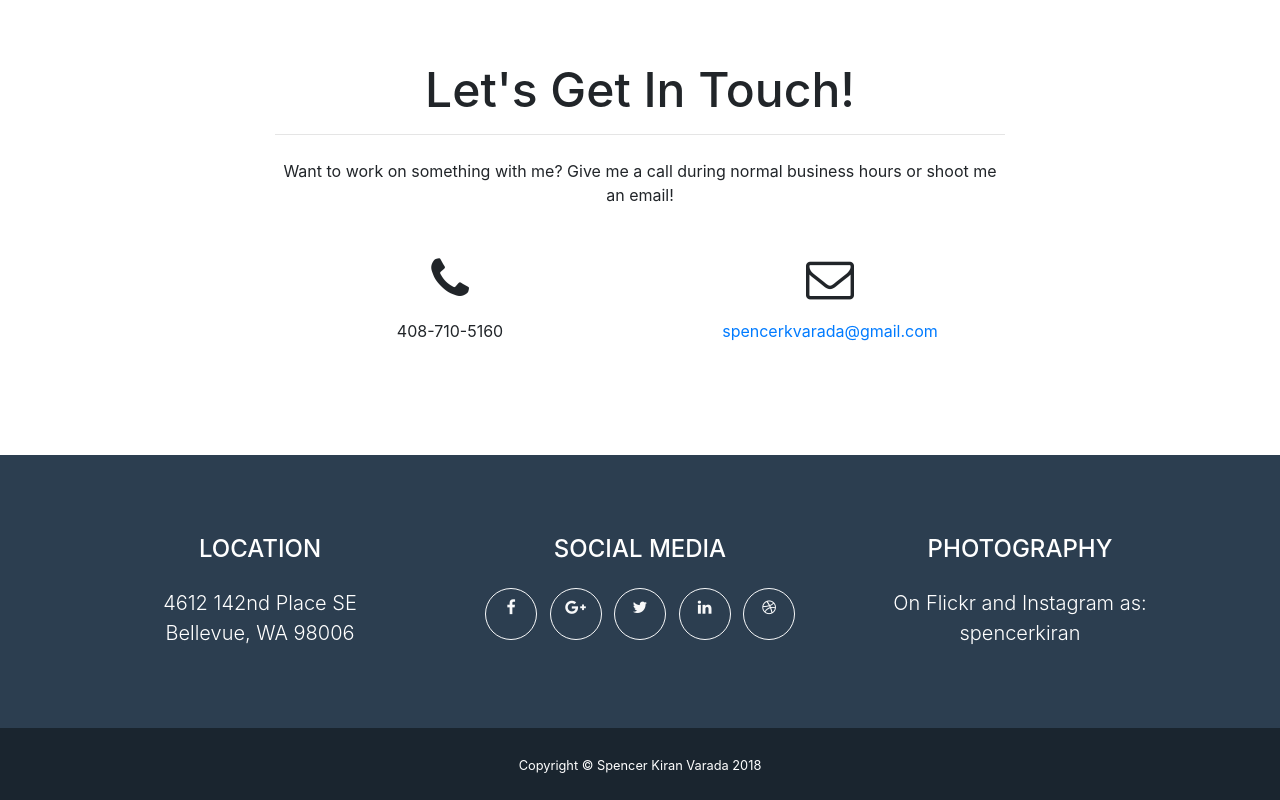
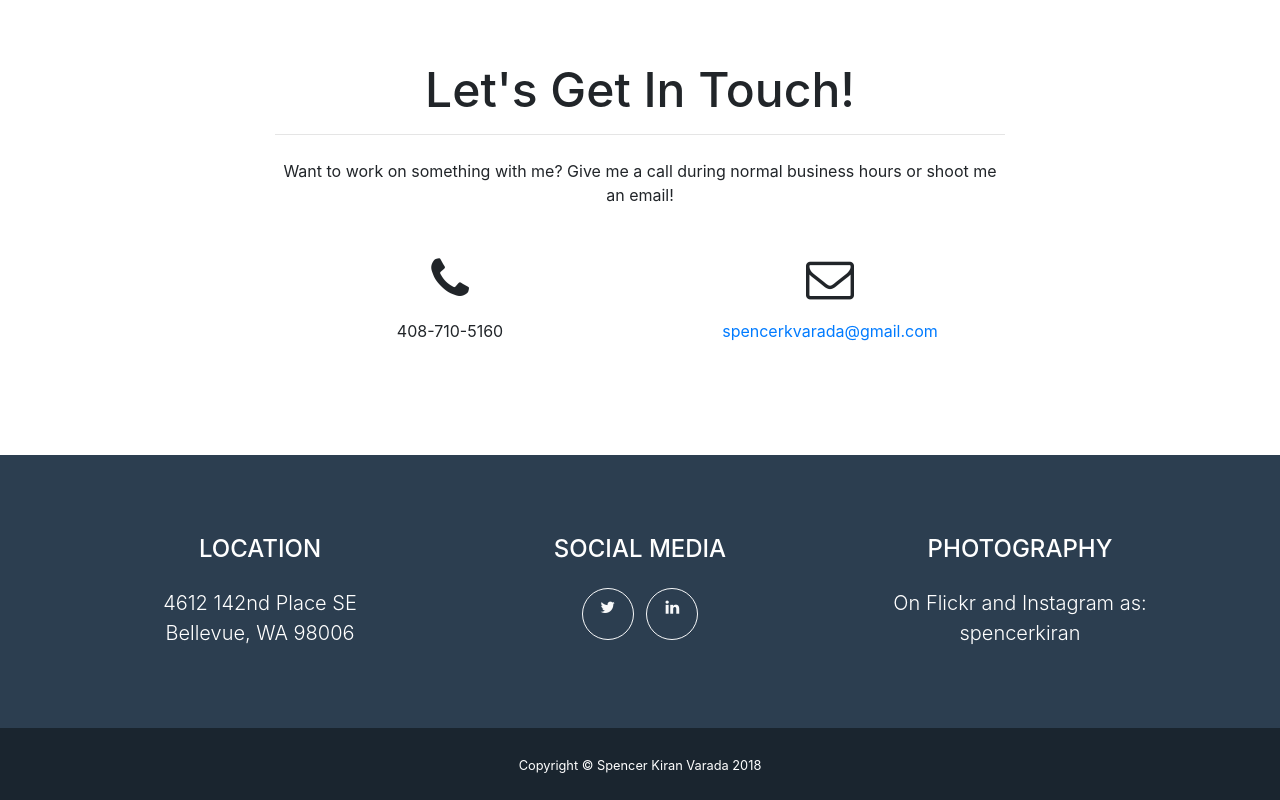
Before and after one commit to spencerkvarada/Site, a website with bundled scripts: page index.html in a window 1280 px wide. Shown: the part 2046-2846 px from the top of the page. Built offline with nearby package versions, Linux system fonts and the light colour scheme.

Commit message:
Updating icons

```diff
--- a/index.html
+++ b/index.html
@@ -181,28 +181,13 @@
             <h4 class="text-uppercase mb-4">Social Media</h4>
             <ul class="list-inline mb-0">
               <li class="list-inline-item">
-                <a class="btn btn-outline-light btn-social text-center rounded-circle" href="#">
-                  <i class="fa fa-fw fa-facebook"></i>
-                </a>
-              </li>
-              <li class="list-inline-item">
-                <a class="btn btn-outline-light btn-social text-center rounded-circle" href="#">
-                  <i class="fa fa-fw fa-google-plus"></i>
-                </a>
-              </li>
-              <li class="list-inline-item">
-                <a class="btn btn-outline-light btn-social text-center rounded-circle" href="#">
+                <a class="btn btn-outline-light btn-social text-center rounded-circle" href="https://twitter.com/spencerkiran">
                   <i class="fa fa-fw fa-twitter"></i>
                 </a>
               </li>
               <li class="list-inline-item">
-                <a class="btn btn-outline-light btn-social text-center rounded-circle" href="#">
+                <a class="btn btn-outline-light btn-social text-center rounded-circle" href="https://www.linkedin.com/in/spencerkvarada">
                   <i class="fa fa-fw fa-linkedin"></i>
-                </a>
-              </li>
-              <li class="list-inline-item">
-                <a class="btn btn-outline-light btn-social text-center rounded-circle" href="#">
-                  <i class="fa fa-fw fa-dribbble"></i>
                 </a>
               </li>
             </ul>
```
